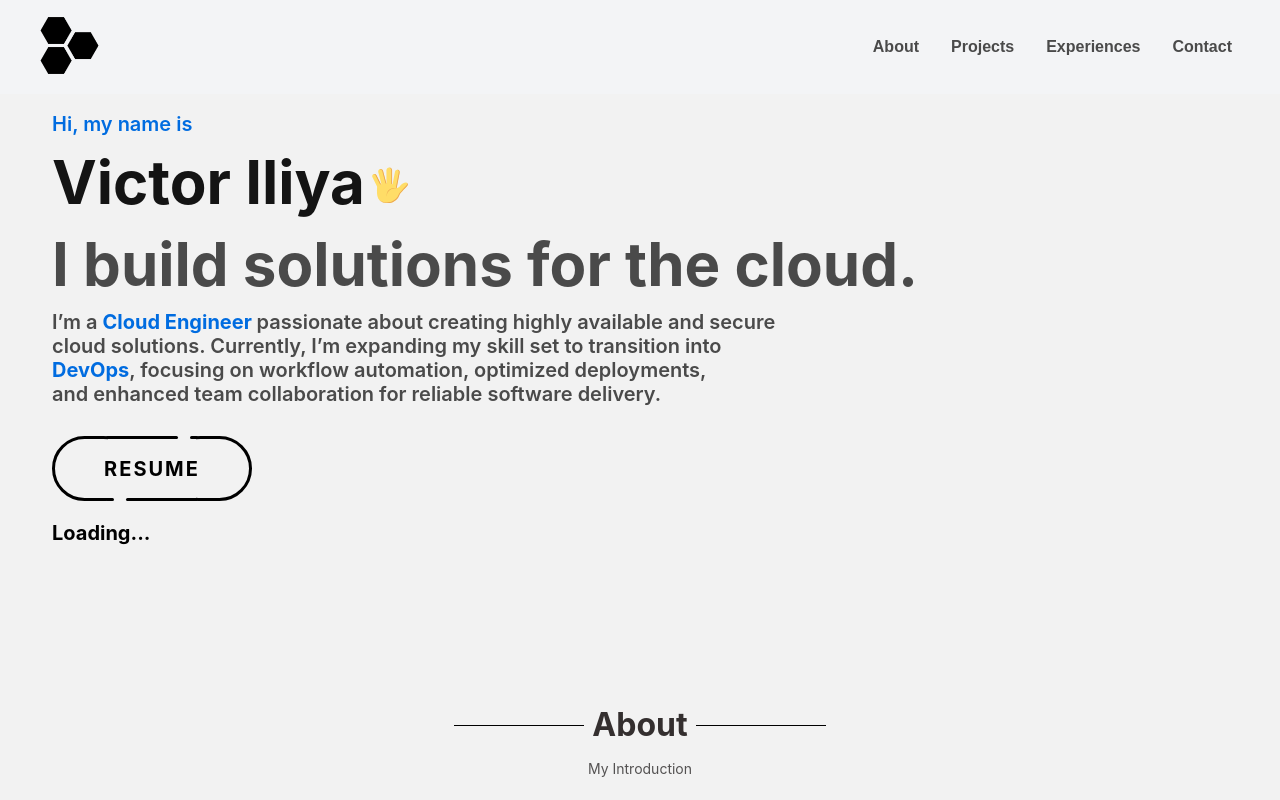
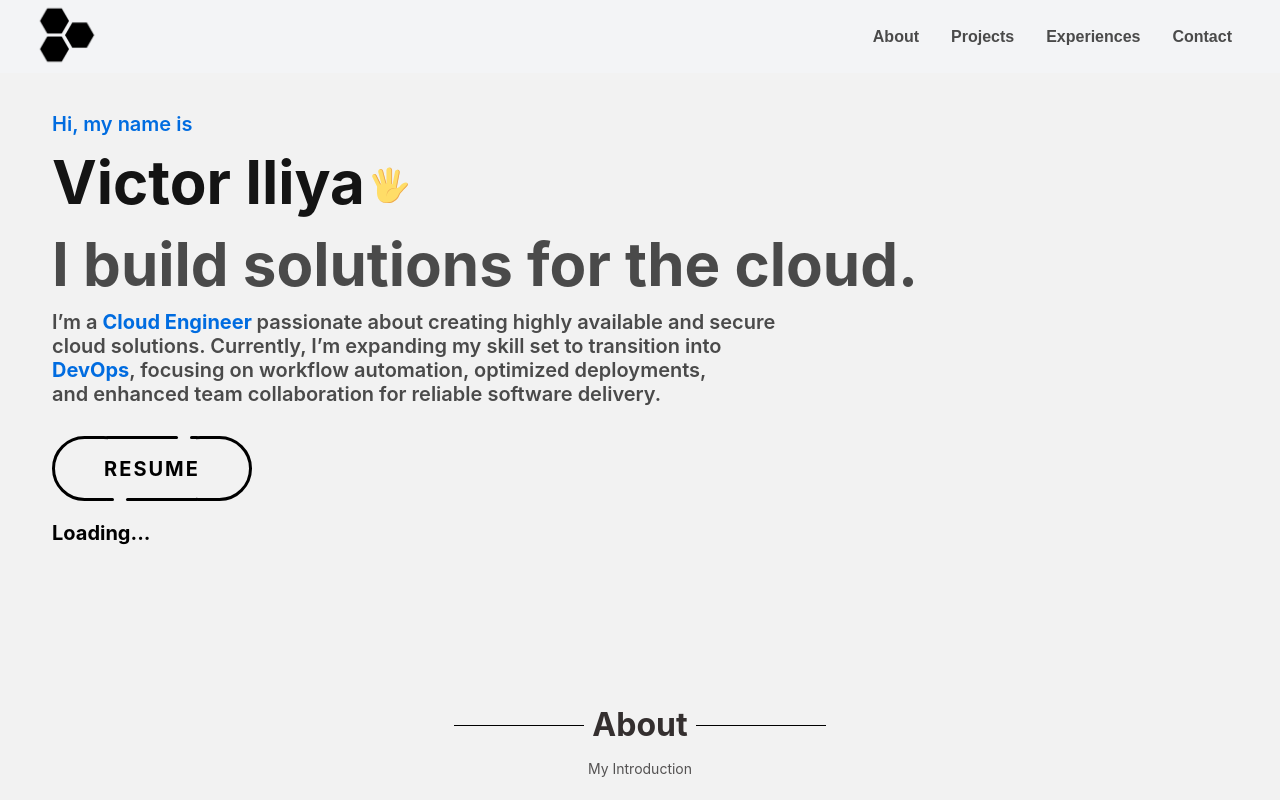
Before and after one commit to VSI12/Portfolio_v2, a Next.js app: page / in a window 1280 px wide. Shown: the top 800 px of the page. Built offline with nearby package versions, Linux system fonts and the light colour scheme; no server answers.

Commit message:
navbar complete!

```diff
--- a/src/components/navbar/Navbar.jsx
+++ b/src/components/navbar/Navbar.jsx
@@ -69,7 +69,7 @@ export default function Navbar() {
           className={styles.logoButton}
           aria-label='Go to home section'
         >
-          <Image src='/logo.png' alt='Logo' width={75} height={75} />
+          <Image src='/logo.png' alt='Logo' width={70} height={70} />
         </button>
 
         <nav className={`${styles.nav} ${isMenuOpen ? styles.menuOpen : ''}`}>
--- a/src/components/navbar/navbar.module.css
+++ b/src/components/navbar/navbar.module.css
@@ -15,7 +15,7 @@
 .container {
   max-width: 1860px;
   margin: 0 auto;
-  padding: 0.5rem 2rem;
+  padding: 0rem 2rem;
   display: flex;
   justify-content: space-between;
   align-items: center;
```
